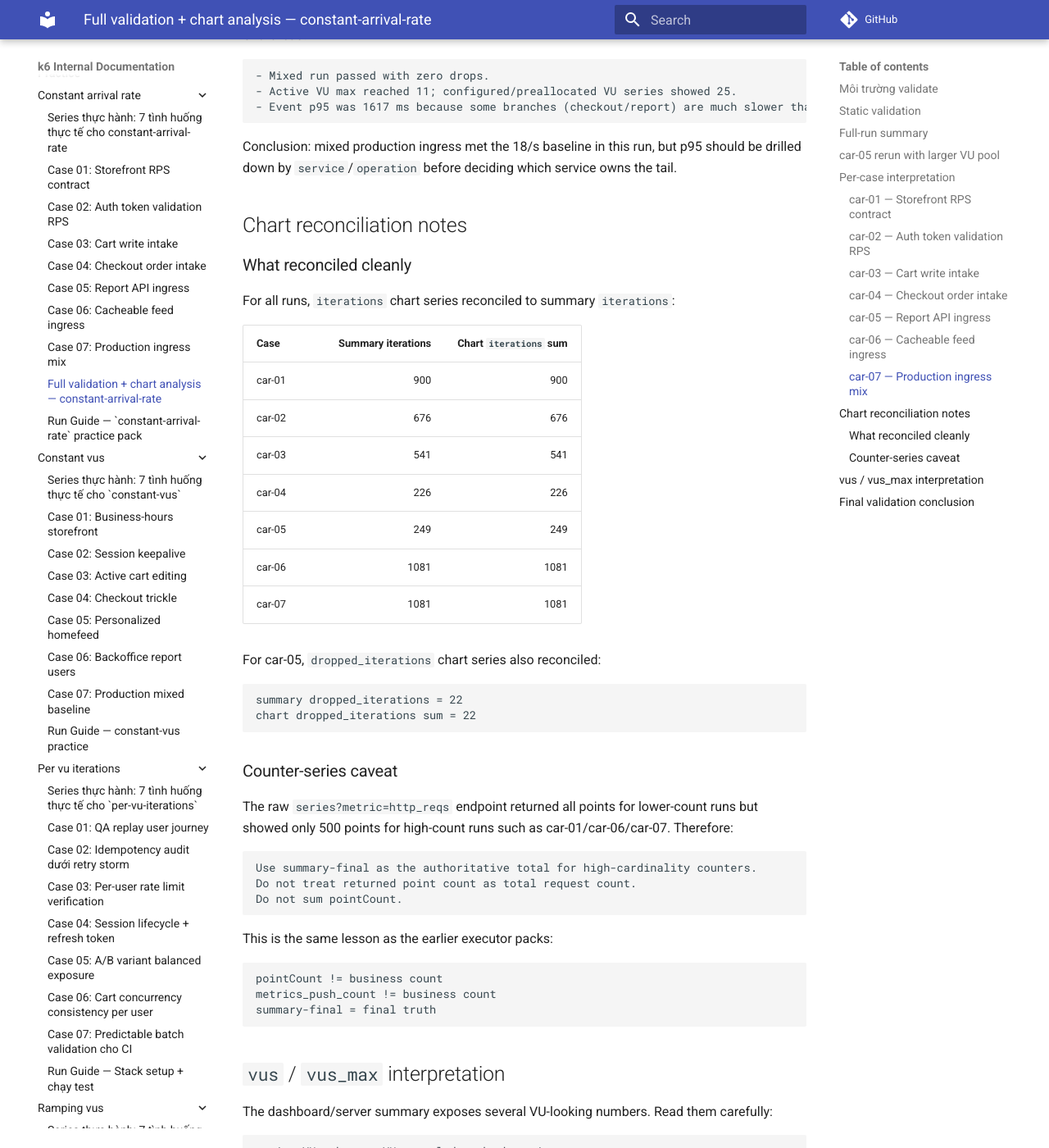
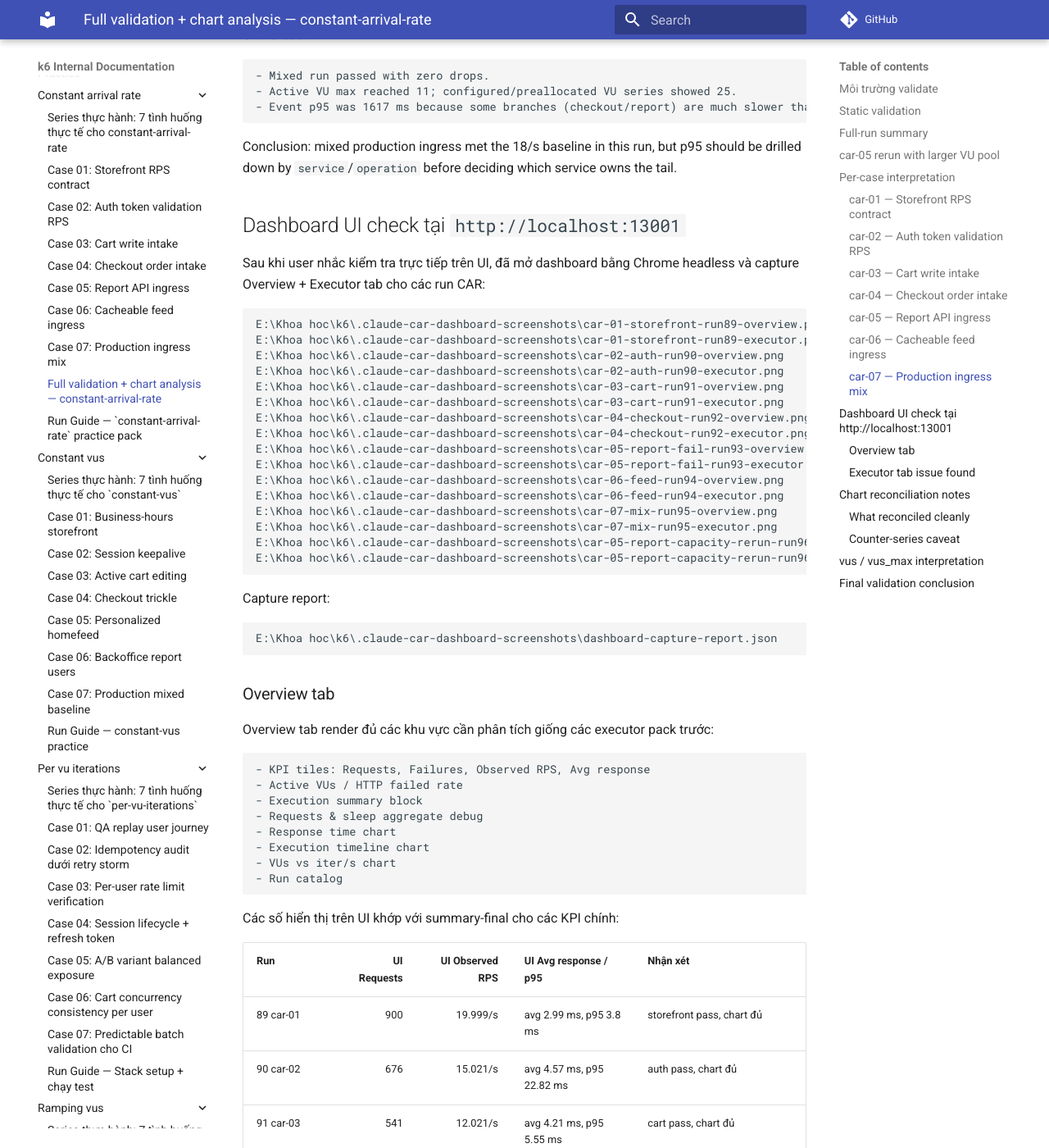
Before and after one commit to meomew-auto/markdown, an MkDocs documentation site: the page built from docs/practice/constant-arrival-rate/08_validation-and-chart-analysis.md, in a window 1280 px wide and 1400 px high, scrolled down 5174 px. Shown: the whole window at 82% size. Built offline with MkDocs 1.6.1 and Material for MkDocs 9.7.7, drawn with Linux system fonts in a browser that asks for light colours; comment, search, counter and statistics services are not loaded; some of the changed text lies outside the part shown.

Commit message:
Update docs

````diff
--- a/docs/practice/constant-arrival-rate/08_validation-and-chart-analysis.md
+++ b/docs/practice/constant-arrival-rate/08_validation-and-chart-analysis.md
@@ -229,6 +229,99 @@ Chart read:
 Conclusion: mixed production ingress met the 18/s baseline in this run, but p95 should be drilled down
 by `service`/`operation` before deciding which service owns the tail.
 
+## Dashboard UI check tại `http://localhost:13001`
+
+Sau khi user nhắc kiểm tra trực tiếp trên UI, đã mở dashboard bằng Chrome headless và capture
+Overview + Executor tab cho các run CAR:
+
+```text
+E:\Khoa hoc\k6\.claude-car-dashboard-screenshots\car-01-storefront-run89-overview.png
+E:\Khoa hoc\k6\.claude-car-dashboard-screenshots\car-01-storefront-run89-executor.png
+E:\Khoa hoc\k6\.claude-car-dashboard-screenshots\car-02-auth-run90-overview.png
+E:\Khoa hoc\k6\.claude-car-dashboard-screenshots\car-02-auth-run90-executor.png
+E:\Khoa hoc\k6\.claude-car-dashboard-screenshots\car-03-cart-run91-overview.png
+E:\Khoa hoc\k6\.claude-car-dashboard-screenshots\car-03-cart-run91-executor.png
+E:\Khoa hoc\k6\.claude-car-dashboard-screenshots\car-04-checkout-run92-overview.png
+E:\Khoa hoc\k6\.claude-car-dashboard-screenshots\car-04-checkout-run92-executor.png
+E:\Khoa hoc\k6\.claude-car-dashboard-screenshots\car-05-report-fail-run93-overview.png
+E:\Khoa hoc\k6\.claude-car-dashboard-screenshots\car-05-report-fail-run93-executor.png
+E:\Khoa hoc\k6\.claude-car-dashboard-screenshots\car-06-feed-run94-overview.png
+E:\Khoa hoc\k6\.claude-car-dashboard-screenshots\car-06-feed-run94-executor.png
+E:\Khoa hoc\k6\.claude-car-dashboard-screenshots\car-07-mix-run95-overview.png
+E:\Khoa hoc\k6\.claude-car-dashboard-screenshots\car-07-mix-run95-executor.png
+E:\Khoa hoc\k6\.claude-car-dashboard-screenshots\car-05-report-capacity-rerun-run96-overview.png
+E:\Khoa hoc\k6\.claude-car-dashboard-screenshots\car-05-report-capacity-rerun-run96-executor.png
+```
+
+Capture report:
+
+```text
+E:\Khoa hoc\k6\.claude-car-dashboard-screenshots\dashboard-capture-report.json
+```
+
+### Overview tab
+
+Overview tab render đủ các khu vực cần phân tích giống các executor pack trước:
+
+```text
+- KPI tiles: Requests, Failures, Observed RPS, Avg response
+- Active VUs / HTTP failed rate
+- Execution summary block
+- Requests & sleep aggregate debug
+- Response time chart
+- Execution timeline chart
+- VUs vs iter/s chart
+- Run catalog
+```
+
+Các số hiển thị trên UI khớp với summary-final cho các KPI chính:
+
+| Run | UI Requests | UI Observed RPS | UI Avg response / p95 | Nhận xét |
+| --- | ---: | ---: | --- | --- |
+| 89 car-01 | 900 | 19.999/s | avg 2.99 ms, p95 3.8 ms | storefront pass, chart đủ |
+| 90 car-02 | 676 | 15.021/s | avg 4.57 ms, p95 22.82 ms | auth pass, chart đủ |
+| 91 car-03 | 541 | 12.021/s | avg 4.21 ms, p95 5.55 ms | cart pass, chart đủ |
+| 92 car-04 | 452 reqs | 10.022 req/s | avg 49.32 ms, p95 71.24 ms | đúng vì 1 iteration = 2 reqs |
+| 93 car-05 | 309 reqs | 6.324 req/s | avg 3.1 s, p95 7.83 s | fail do drop; chart thể hiện latency/VU pressure |
+| 94 car-06 | 1081 | 24.020/s | avg 3.16 ms, p95 4.15 ms | feed pass, chart đủ |
+| 95 car-07 | 1081 | 17.956/s | avg 148.25 ms, p95 1.61 s | mixed pass, tail do branch chậm |
+| 96 car-05 rerun | 325 reqs | 6.102 req/s | avg 6.12 s, p95 12.65 s | tăng VU vẫn còn drop |
+
+### Executor tab issue found
+
+Có một vấn đề UI/FE rõ ràng: Executor tab auto-detect sai với các CAR run **không có drop**.
+
+Observed trên capture:
+
+| Run | Expected | UI Executor tab observed |
+| --- | --- | --- |
+| 89/90/91/92/94/95 | `constant-arrival-rate`, open-model | `per-vu-iterations`, `closed-model`, source `fallback` |
+| 93/96 | `constant-arrival-rate`, open-model | family `open-model` vì summary có `dropped_iterations > 0`, nhưng Executor label vẫn fallback `per-vu-iterations` |
+
+Nguyên nhân khả dĩ từ FE logic:
+
+```text
+- inferExecutorFromName() chưa nhận diện file prefix car-01/car-02/... là constant-arrival-rate.
+- detectFamilyFromSummary() chỉ auto-open khi dropped_iterations > 0 hoặc metric open-model riêng có value > 0.
+- Với happy-path CAR drop = 0, summary không đủ signal để UI tự chuyển sang open-model.
+```
+
+Impact:
+
+```text
+- Overview charts vẫn phân tích được và KPI summary đúng.
+- Executor tab/lens có thể dạy sai mental model cho các CAR run pass vì hiển thị closed-model.
+```
+
+Fix nên làm ở FE/dashboard, không phải BE core:
+
+```text
+1. Nhận diện tên script `car-` hoặc `constant-arrival-rate` pack path là `constant-arrival-rate`.
+2. Hoặc backend lưu executor metadata khi ingest k6 scenario options để FE không phải đoán theo filename.
+3. detectFamilyFromSummary nên coi presence của `dropped_iterations` metric / constant_arrival_* metrics là open-model signal,
+   không chỉ khi dropped_iterations > 0.
+```
+
 ## Chart reconciliation notes
 
 ### What reconciled cleanly
````
